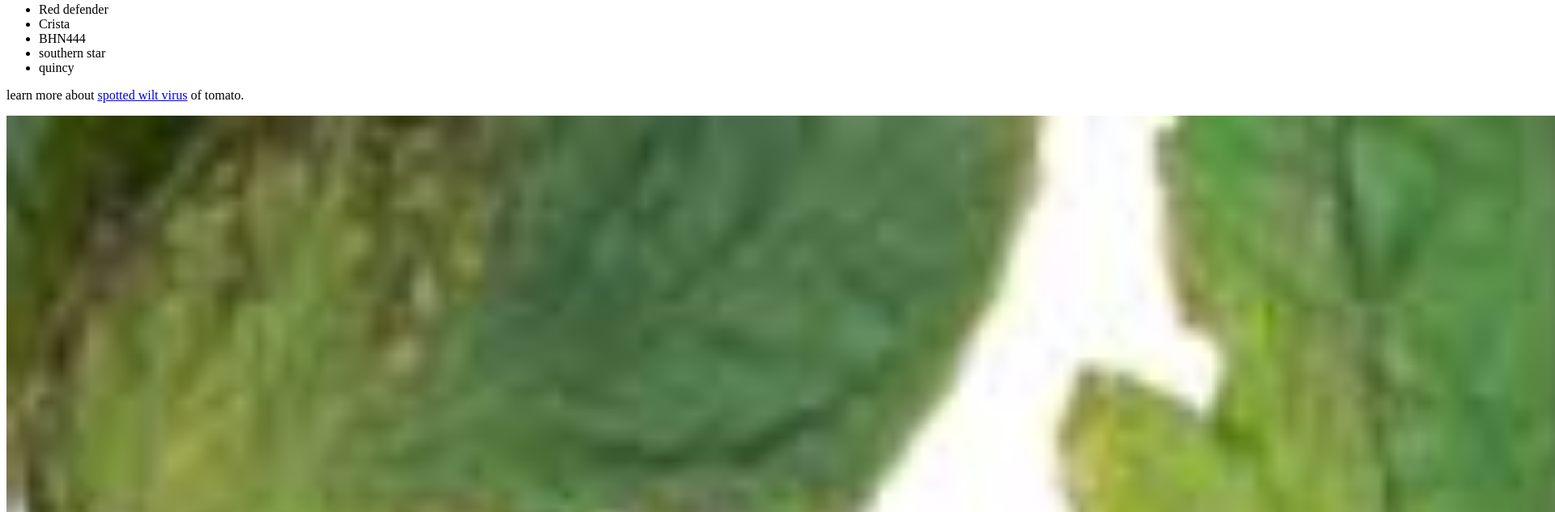
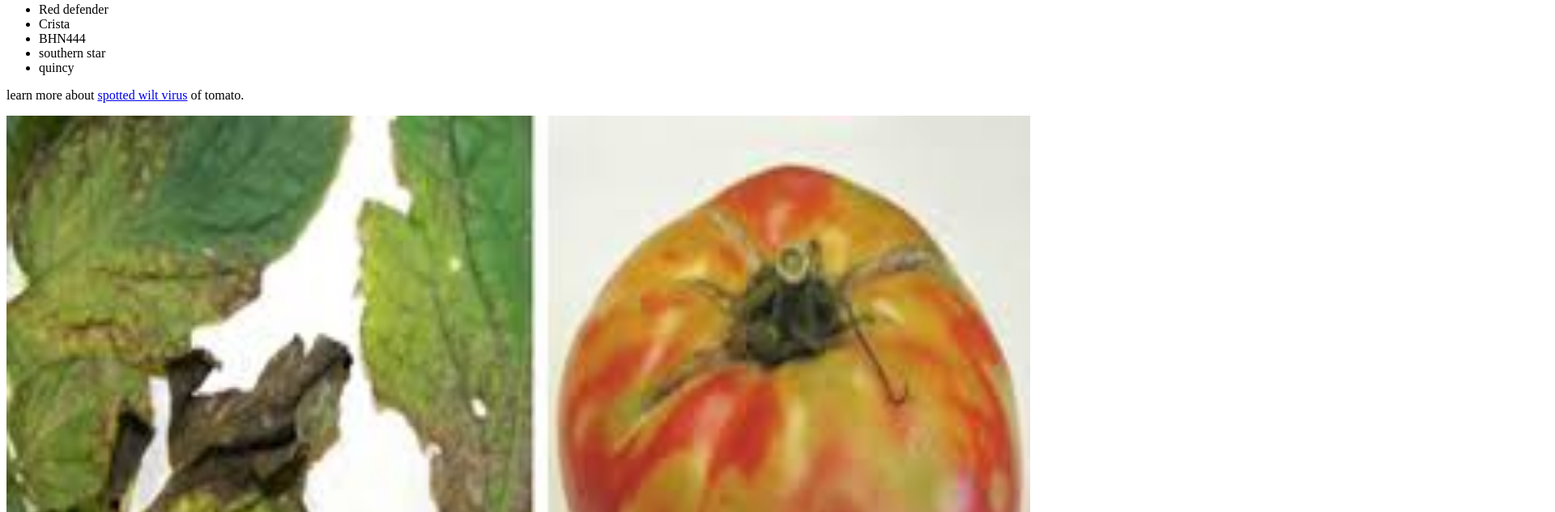
Before and after one commit to rampriyal/vidhya, a plain HTML site: page index.html in a window 1280 px wide. Shown: the part 563-1196 px from the top of the page at 81% size, 1920 px wide, since content can reach past the window. Drawn offline with Linux system fonts and the light colour scheme.

Commit message:
Update index.html

```diff
--- a/index.html
+++ b/index.html
@@ -48,7 +48,7 @@
 </ul>
 <p>learn more about <a href="https://agritech.tnau.ac.in/crop_protection/tomato/tomato_5.html
 ">spotted wilt virus</a> of tomato.</p>
-<img src="tomato.jpg"width="300%" height="300%">
+<img src="tomato.jpg"width="100%" height="100%">
 <hr>
   <marquee> Thank you for visiting our webpage!</marquee>
 </body>
```
